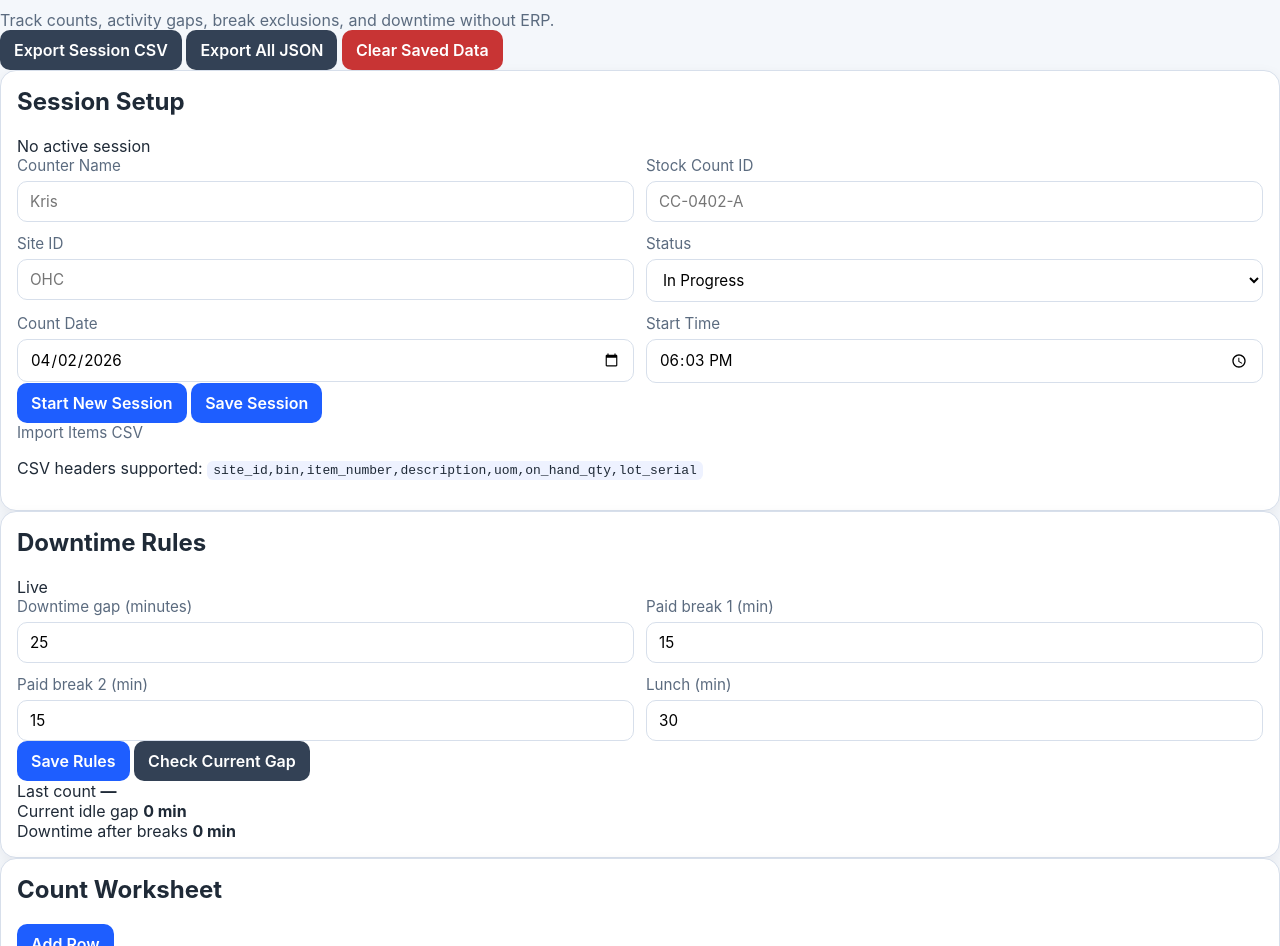
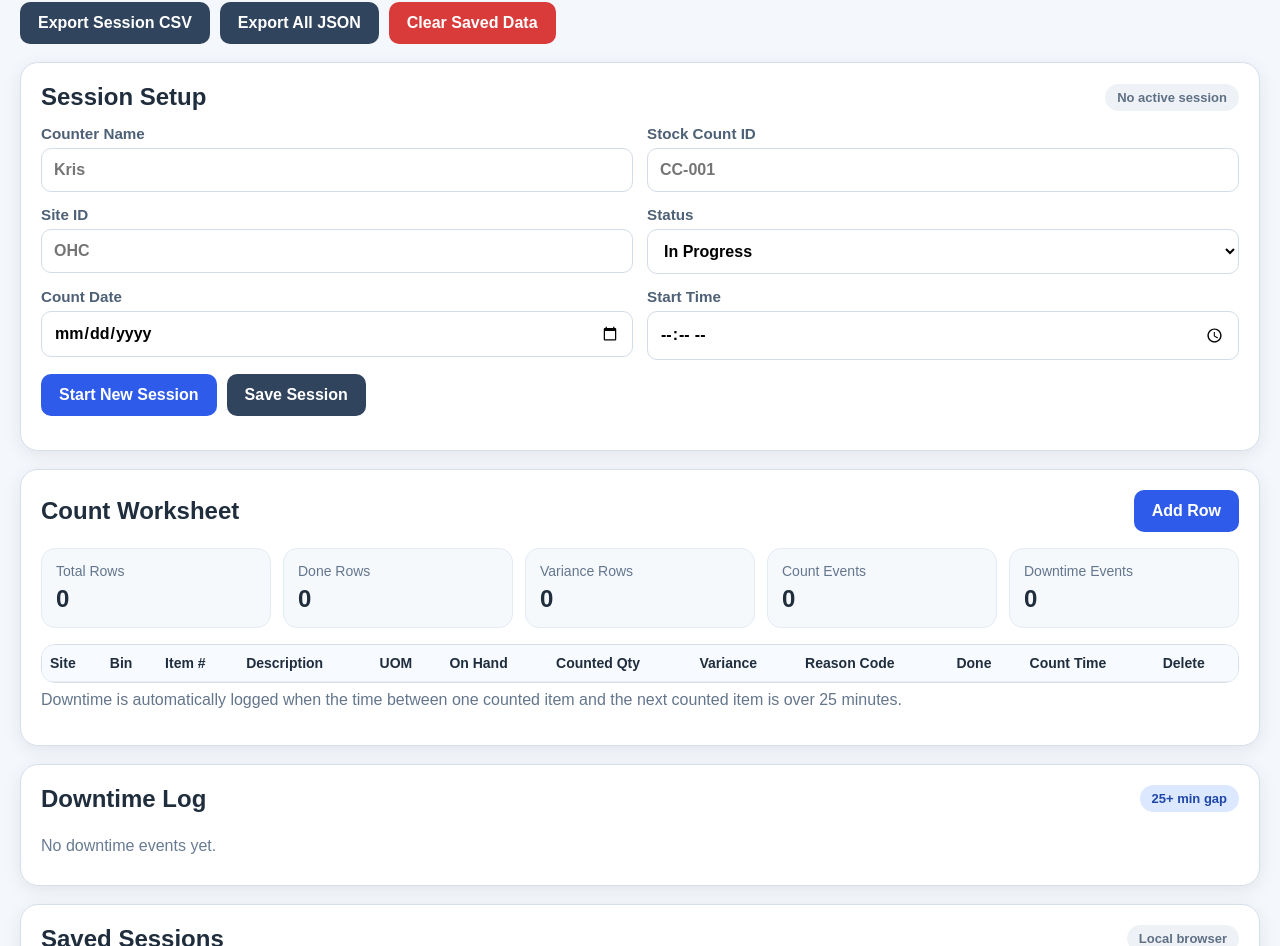
Before and after one commit to ZaspDragon/Cycle-count, a plain HTML site: page index.html in a window 1280 px wide. Shown: the part 108-1054 px from the top of the page. Drawn offline with Linux system fonts and the light colour scheme.

Commit message:
Update index.html

```diff
--- a/index.html
+++ b/index.html
@@ -5,23 +5,252 @@
   <meta name="viewport" content="width=device-width, initial-scale=1.0" />
   <title>Cycle Count Pro</title>
   <link rel="stylesheet" href="styles.css" />
+  <style>
+    body {
+      font-family: Arial, sans-serif;
+      margin: 0;
+      background: #f4f7fb;
+      color: #1f2d3d;
+    }
+
+    .app-shell {
+      max-width: 1400px;
+      margin: 0 auto;
+      padding: 20px;
+    }
+
+    .hero h1 {
+      margin: 0 0 8px;
+      font-size: 42px;
+    }
+
+    .hero p {
+      margin: 0 0 16px;
+      color: #51657d;
+    }
+
+    .button-row {
+      display: flex;
+      gap: 10px;
+      flex-wrap: wrap;
+      margin: 14px 0;
+    }
+
+    .btn {
+      border: none;
+      border-radius: 10px;
+      padding: 12px 18px;
+      font-size: 16px;
+      font-weight: 700;
+      cursor: pointer;
+      background: #2f5bea;
+      color: white;
+    }
+
+    .btn.secondary {
+      background: #31445e;
+    }
+
+    .btn.danger {
+      background: #d93b3b;
+    }
+
+    .card {
+      background: white;
+      border-radius: 18px;
+      padding: 20px;
+      margin-top: 18px;
+      box-shadow: 0 4px 18px rgba(0,0,0,0.08);
+    }
+
+    .section-title-row {
+      display: flex;
+      justify-content: space-between;
+      align-items: center;
+      margin-bottom: 14px;
+    }
+
+    .section-title-row h2 {
+      margin: 0;
+      font-size: 24px;
+    }
+
+    .badge {
+      background: #dbe8ff;
+      color: #2047a8;
+      border-radius: 999px;
+      padding: 6px 12px;
+      font-size: 13px;
+      font-weight: 700;
+    }
+
+    .badge.muted {
+      background: #eef2f7;
+      color: #5f7085;
+    }
+
+    .form-grid {
+      display: grid;
+      grid-template-columns: repeat(2, minmax(220px, 1fr));
+      gap: 14px;
+    }
+
+    label {
+      display: flex;
+      flex-direction: column;
+      font-weight: 600;
+      color: #4d6076;
+      gap: 6px;
+    }
+
+    input, select {
+      padding: 12px;
+      border-radius: 10px;
+      border: 1px solid #d3dce8;
+      font-size: 16px;
+      background: #fff;
+    }
+
+    .stats-grid {
+      display: grid;
+      grid-template-columns: repeat(5, minmax(140px, 1fr));
+      gap: 12px;
+      margin: 16px 0;
+    }
+
+    .stat {
+      background: #f6f9fc;
+      border: 1px solid #e3ebf5;
+      border-radius: 14px;
+      padding: 14px;
+    }
+
+    .stat span {
+      display: block;
+      color: #63768d;
+      font-size: 14px;
+      margin-bottom: 6px;
+    }
+
+    .stat strong {
+      font-size: 24px;
+    }
+
+    .table-wrap {
+      overflow-x: auto;
+      margin-top: 12px;
+    }
+
+    table {
+      width: 100%;
+      border-collapse: collapse;
+      min-width: 1100px;
+    }
+
+    th, td {
+      border-bottom: 1px solid #e8edf4;
+      padding: 10px 8px;
+      text-align: left;
+    }
+
+    th {
+      background: #f7faff;
+      font-size: 14px;
+    }
+
+    td input, td select {
+      width: 100%;
+      box-sizing: border-box;
+      padding: 10px;
+      font-size: 14px;
+    }
+
+    .readonly {
+      background: #f1f4f8;
+    }
+
+    .center {
+      text-align: center;
+    }
+
+    .icon-btn {
+      border: none;
+      background: #d93b3b;
+      color: white;
+      border-radius: 8px;
+      padding: 8px 10px;
+      cursor: pointer;
+      font-weight: 700;
+    }
+
+    .log-list {
+      display: flex;
+      flex-direction: column;
+      gap: 10px;
+    }
+
+    .log-item {
+      border-left: 5px solid #d93b3b;
+      background: #fff5f5;
+      padding: 12px;
+      border-radius: 10px;
+    }
+
+    .empty-state {
+      color: #687b92;
+      padding: 10px 0;
+    }
+
+    .helper {
+      color: #64768c;
+      margin-top: 8px;
+    }
+
+    .saved-session-list {
+      display: flex;
+      flex-direction: column;
+      gap: 10px;
+    }
+
+    .session-item {
+      background: #f7faff;
+      border: 1px solid #dfe8f2;
+      border-radius: 12px;
+      padding: 12px;
+    }
+
+    .actions {
+      display: flex;
+      gap: 8px;
+      margin-top: 10px;
+      flex-wrap: wrap;
+    }
+
+    @media (max-width: 900px) {
+      .form-grid,
+      .stats-grid {
+        grid-template-columns: 1fr;
+      }
+
+      .hero h1 {
+        font-size: 32px;
+      }
+    }
+  </style>
 </head>
 <body>
   <div class="app-shell">
     <header class="hero">
-      <div>
-        <p class="eyebrow">Warehouse count + downtime tracker</p>
       <h1>Cycle Count Pro</h1>
-        <p class="sub">Track counts, activity gaps, break exclusions, and downtime without ERP.</p>
-      </div>
-      <div class="hero-actions">
+      <p>Track counted items and log downtime based on time gaps between counts.</p>
+
+      <div class="button-row">
         <button id="exportSessionCsvBtn" class="btn secondary">Export Session CSV</button>
         <button id="exportAllJsonBtn" class="btn secondary">Export All JSON</button>
         <button id="clearSavedBtn" class="btn danger">Clear Saved Data</button>
       </div>
     </header>
 
-    <main class="grid">
     <section class="card">
       <div class="section-title-row">
         <h2>Session Setup</h2>
@@ -33,14 +262,17 @@
           Counter Name
           <input id="counterName" type="text" placeholder="Kris" />
         </label>
+
         <label>
           Stock Count ID
-            <input id="stockCountId" type="text" placeholder="CC-0402-A" />
+          <input id="stockCountId" type="text" placeholder="CC-001" />
         </label>
+
         <label>
           Site ID
           <input id="siteId" type="text" placeholder="OHC" />
         </label>
+
         <label>
           Status
           <select id="status">
@@ -50,93 +282,40 @@
             <option>Reviewed</option>
           </select>
         </label>
+
         <label>
           Count Date
           <input id="countDate" type="date" />
         </label>
+
         <label>
           Start Time
           <input id="startTime" type="time" />
         </label>
       </div>
 
-        <div class="button-row wrap">
-          <button id="startSessionBtn" class="btn primary">Start New Session</button>
-          <button id="saveSessionBtn" class="btn">Save Session</button>
-          <label class="btn secondary file-btn">
-            Import Items CSV
-            <input id="csvInput" type="file" accept=".csv" hidden />
-          </label>
+      <div class="button-row">
+        <button id="startSessionBtn" class="btn">Start New Session</button>
+        <button id="saveSessionBtn" class="btn secondary">Save Session</button>
       </div>
-
-        <p class="helper">CSV headers supported: <code>site_id,bin,item_number,description,uom,on_hand_qty,lot_serial</code></p>
     </section>
 
     <section class="card">
       <div class="section-title-row">
-          <h2>Downtime Rules</h2>
-          <span class="badge">Live</span>
-        </div>
-
-        <div class="form-grid compact">
-          <label>
-            Downtime gap (minutes)
-            <input id="downtimeThreshold" type="number" min="1" value="25" />
-          </label>
-          <label>
-            Paid break 1 (min)
-            <input id="breakOne" type="number" min="0" value="15" />
-          </label>
-          <label>
-            Paid break 2 (min)
-            <input id="breakTwo" type="number" min="0" value="15" />
-          </label>
-          <label>
-            Lunch (min)
-            <input id="lunchBreak" type="number" min="0" value="30" />
-          </label>
-        </div>
-
-        <div class="button-row wrap">
-          <button id="saveRulesBtn" class="btn">Save Rules</button>
-          <button id="simulateGapBtn" class="btn secondary">Check Current Gap</button>
-        </div>
-
-        <div class="mini-stats">
-          <div class="mini-stat">
-            <span>Last count</span>
-            <strong id="lastCountDisplay">—</strong>
-          </div>
-          <div class="mini-stat">
-            <span>Current idle gap</span>
-            <strong id="idleGapDisplay">0 min</strong>
-          </div>
-          <div class="mini-stat">
-            <span>Downtime after breaks</span>
-            <strong id="netDowntimeDisplay">0 min</strong>
-          </div>
-        </div>
-      </section>
-
-      <section class="card full-width">
-        <div class="section-title-row">
         <h2>Count Worksheet</h2>
-          <div class="button-row">
-            <button id="addRowBtn" class="btn primary">Add Row</button>
-          </div>
+        <button id="addRowBtn" class="btn">Add Row</button>
       </div>
 
       <div class="stats-grid">
         <div class="stat"><span>Total Rows</span><strong id="totalRows">0</strong></div>
-          <div class="stat"><span>Done</span><strong id="doneRows">0</strong></div>
-          <div class="stat"><span>Rows w/ Variance</span><strong id="varianceRows">0</strong></div>
-          <div class="stat"><span>Recount Needed</span><strong id="recountRows">0</strong></div>
+        <div class="stat"><span>Done Rows</span><strong id="doneRows">0</strong></div>
+        <div class="stat"><span>Variance Rows</span><strong id="varianceRows">0</strong></div>
+        <div class="stat"><span>Count Events</span><strong id="activityEvents">0</strong></div>
         <div class="stat"><span>Downtime Events</span><strong id="downtimeEvents">0</strong></div>
-          <div class="stat"><span>Tracked Activity</span><strong id="activityEvents">0</strong></div>
       </div>
 
       <div class="table-wrap">
-          <table id="worksheetTable">
+        <table>
           <thead>
             <tr>
               <th>Site</th>
@@ -147,10 +326,9 @@
               <th>On Hand</th>
               <th>Counted Qty</th>
               <th>Variance</th>
-                <th>Lot / Serial</th>
               <th>Reason Code</th>
               <th>Done</th>
-                <th>Activity Time</th>
+              <th>Count Time</th>
               <th>Delete</th>
             </tr>
           </thead>
@@ -158,25 +336,26 @@
         </table>
       </div>
 
-        <p class="helper">Workflow: enter bin → verify item → enter counted qty → choose reason code if variance exists → mark done. Every row save records an activity timestamp and checks for downtime gaps.</p>
+      <p class="helper">
+        Downtime is automatically logged when the time between one counted item and the next counted item is over 25 minutes.
+      </p>
     </section>
 
     <section class="card">
       <div class="section-title-row">
         <h2>Downtime Log</h2>
-          <span class="badge alert">Auto</span>
+        <span class="badge">25+ min gap</span>
       </div>
-        <div id="downtimeLog" class="log-list empty-state">No downtime events yet.</div>
+      <div id="downtimeLog" class="empty-state">No downtime events yet.</div>
     </section>
 
     <section class="card">
       <div class="section-title-row">
         <h2>Saved Sessions</h2>
-          <span class="badge muted">Local storage</span>
+        <span class="badge muted">Local browser</span>
       </div>
-        <div id="savedSessions" class="saved-session-list empty-state">No saved sessions yet.</div>
+      <div id="savedSessions" class="empty-state">No saved sessions yet.</div>
     </section>
-    </main>
   </div>
 
   <template id="rowTemplate">
@@ -186,10 +365,9 @@
       <td><input data-field="item_number" placeholder="607529" /></td>
       <td><input data-field="description" placeholder="Item description" /></td>
       <td><input data-field="uom" placeholder="EA" /></td>
-      <td><input data-field="on_hand_qty" type="number" step="1" placeholder="0" /></td>
-      <td><input data-field="counted_qty" type="number" step="1" placeholder="0" /></td>
+      <td><input data-field="on_hand_qty" type="number" placeholder="0" /></td>
+      <td><input data-field="counted_qty" type="number" placeholder="0" /></td>
       <td><input data-field="variance" class="readonly" readonly /></td>
-      <td><input data-field="lot_serial" placeholder="Lot / Serial" /></td>
       <td>
         <select data-field="reason_code">
           <option value="">—</option>
@@ -200,19 +378,13 @@
           <option>Receiving Error</option>
           <option>Putaway Error</option>
           <option>Transfer Error</option>
-          <option>Packaging Difference</option>
           <option>Damage</option>
-          <option>Theft / Loss</option>
           <option>Count Error</option>
-          <option>System Adjustment</option>
-          <option>Slotting Issue</option>
-          <option>Overstock Location</option>
-          <option>Investigation Required</option>
           <option>Recount Required</option>
         </select>
       </td>
       <td class="center"><input data-field="done" type="checkbox" /></td>
-      <td><span data-field="activity_time" class="activity-time">—</span></td>
+      <td><span data-field="count_time">—</span></td>
       <td class="center"><button data-action="delete" class="icon-btn">✕</button></td>
     </tr>
   </template>
@@ -220,6 +392,3 @@
   <script src="app.js"></script>
 </body>
 </html>
-  <script src="app.js"></script>
-</body>
-</html>
```
Lines whose indentation alone changed are shown as unchanged.
